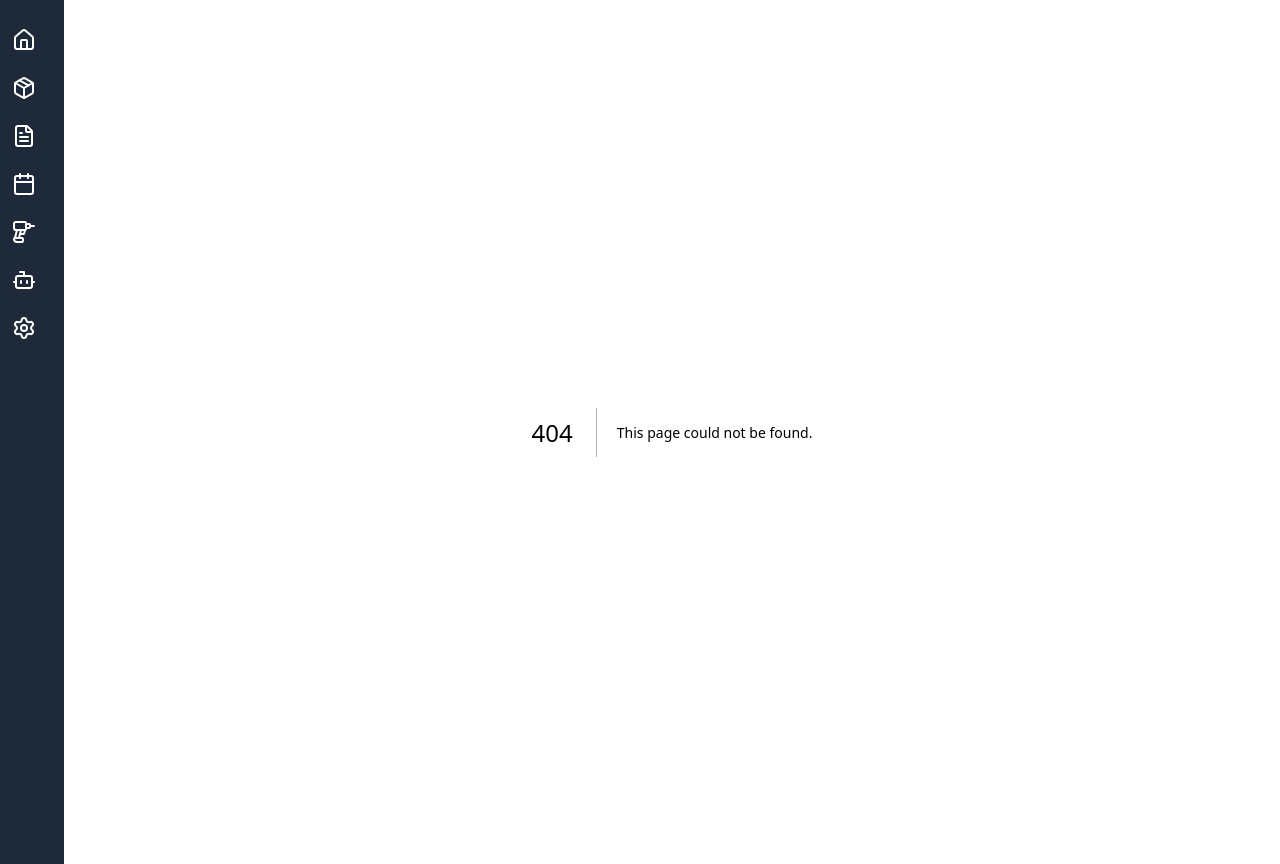
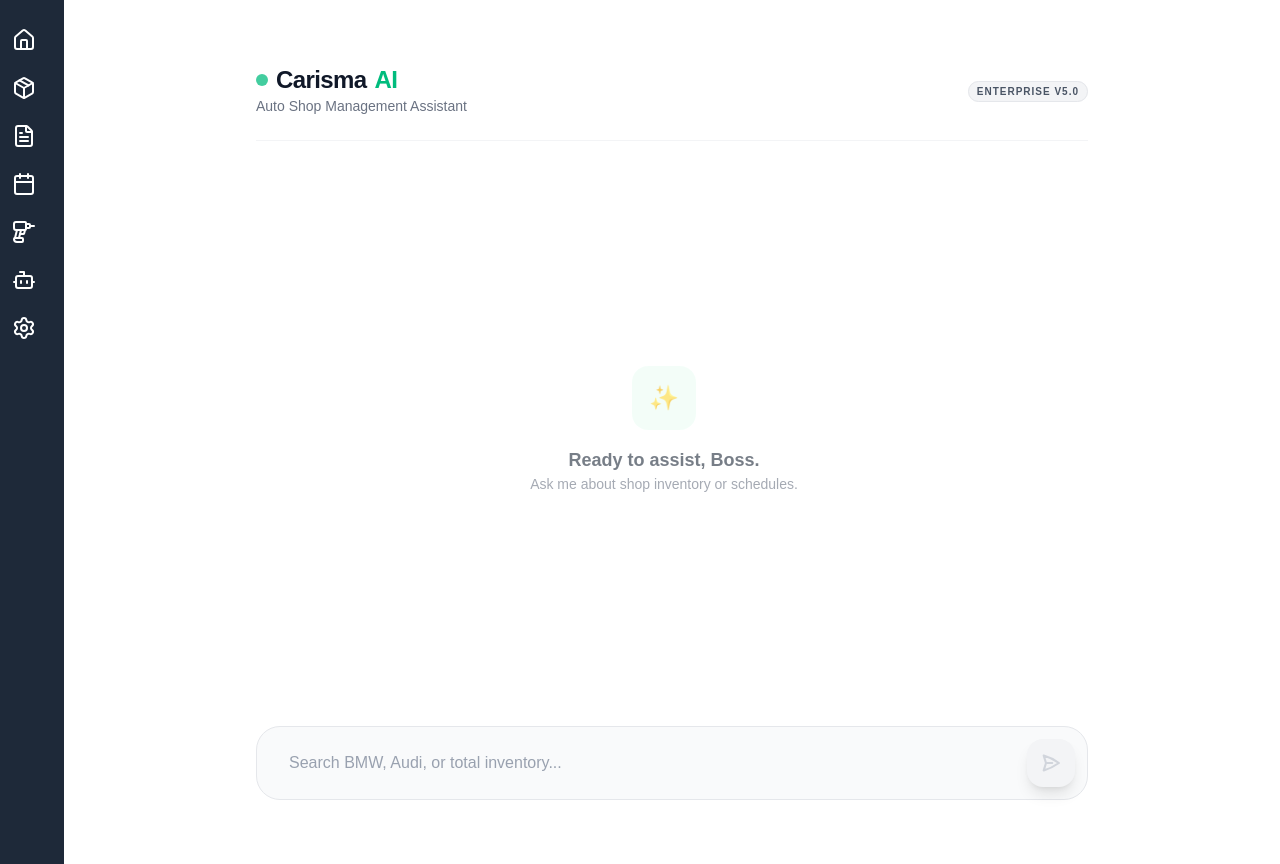
Before and after one commit to rsothilingam93/Carisma, a Next.js app: page /chatbot in a window 1280 px wide. Before the commit this address had no page. Built offline with nearby package versions, Linux system fonts and the light colour scheme.

Commit message:
added AI chatbot specifically trained for our webapp

```diff
--- /dev/null
+++ b/app/api/chat/route.ts
@@ -0,0 +1,41 @@
+import { google } from "@ai-sdk/google";
+import { streamText, convertToModelMessages, tool, type UIMessage } from "ai";
+import { createClient } from "@supabase/supabase-js";
+import { z } from "zod";
+
+export const maxDuration = 30;
+export const dynamic = 'force-dynamic';
+
+export async function POST(req: Request) {
+  try {
+    const { messages }: { messages: UIMessage[] } = await req.json();
+    const supabase = createClient(process.env.NEXT_PUBLIC_SUPABASE_URL!, process.env.NEXT_PUBLIC_SUPABASE_ANON_KEY!);
+
+    const result = await streamText({
+      model: google("gemini-2.5-flash-lite"),
+      messages: await convertToModelMessages(messages),
+      system: "You are Carisma Assistant. Use 'getInventoryCount' for ALL inventory/brand questions. Pass the brand name to the 'make' parameter if mentioned. Always summarize the result in a friendly sentence.",
+      maxSteps: 5,
+      tools: {
+        getInventoryCount: tool({
+          description: "Get vehicle counts. Use 'make' parameter for specific brands.",
+          parameters: z.object({
+            make: z.string().optional().describe("The car brand (e.g., 'BMW')"),
+          }),
+          execute: async ({ make }) => {
+            let query = supabase.from('inventory').select('*', { count: 'exact', head: true });
+            if (make) query = query.ilike('make', make);
+
+            const { count, error } = await query;
+            if (error) throw new Error(error.message);
+            return { count: count ?? 0, make: make ?? 'all' };
+          },
+        }),
+      },
+    });
+
+    return result.toUIMessageStreamResponse();
+  } catch (err: any) {
+    return new Response(JSON.stringify({ error: err.message }), { status: 500 });
+  }
+}
--- /dev/null
+++ b/app/chatbot/page.tsx
@@ -0,0 +1,143 @@
+"use client";
+
+import { useChat } from "@ai-sdk/react";
+import { useState, useEffect, useRef } from "react";
+
+export default function ChatbotPage() {
+  const [chatInput, setChatInput] = useState("");
+  const scrollRef = useRef<HTMLDivElement>(null);
+
+  const { messages, sendMessage, status, error } = useChat({
+    api: "/api/chat",
+  });
+
+  const isBusy = status === "streaming" || status === "submitted";
+
+  // Auto-scroll to bottom
+  useEffect(() => {
+    if (scrollRef.current) {
+      scrollRef.current.scrollTop = scrollRef.current.scrollHeight;
+    }
+  }, [messages, isBusy]);
+
+  const handleFormSubmit = async (e: React.FormEvent) => {
+    e.preventDefault();
+    if (!chatInput.trim() || isBusy) return;
+
+    // Sending as an object so the backend logs 'User Message: content'
+    await sendMessage({ text: chatInput });
+    setChatInput("");
+  };
+
+  return (
+    <div className="flex flex-col h-screen max-w-4xl mx-auto p-4 md:p-8 bg-white selection:bg-emerald-100">
+      {/* Header Section */}
+      <header className="flex items-center justify-between pb-6 border-b border-gray-100 mb-4">
+        <div>
+          <h1 className="text-2xl font-bold tracking-tight text-gray-900 flex items-center gap-2">
+            <span className="w-3 h-3 bg-emerald-500 rounded-full animate-pulse" />
+            Carisma <span className="text-emerald-500">AI</span>
+          </h1>
+          <p className="text-sm text-gray-500 font-medium">Auto Shop Management Assistant</p>
+        </div>
+        <div className="hidden md:block">
+          <span className="text-[10px] px-2 py-1 bg-gray-100 text-gray-600 rounded-full uppercase tracking-widest font-bold border border-gray-200">
+            Enterprise v5.0
+          </span>
+        </div>
+      </header>
+
+      {/* Main Chat Area */}
+      <div
+        ref={scrollRef}
+        className="flex-1 overflow-y-auto pr-4 space-y-6 scrollbar-thin scrollbar-thumb-gray-200"
+      >
+        {messages.length === 0 && (
+          <div className="h-full flex flex-col items-center justify-center text-center space-y-4 opacity-60">
+            <div className="w-16 h-16 bg-emerald-50 rounded-2xl flex items-center justify-center text-emerald-500 text-2xl">✨</div>
+            <div>
+              <h3 className="text-lg font-semibold text-gray-800">Ready to assist, Boss.</h3>
+              <p className="text-sm text-gray-500 max-w-xs">Ask me about shop inventory or schedules.</p>
+            </div>
+          </div>
+        )}
+
+        {messages.map((m) => (
+          <div key={m.id} className={`flex ${m.role === "user" ? "justify-end" : "justify-start"} animate-in fade-in slide-in-from-bottom-2 duration-300`}>
+            <div className={`max-w-[85%] md:max-w-[70%] rounded-3xl px-5 py-3 shadow-sm ${
+              m.role === "user" ? "bg-emerald-600 text-white rounded-tr-none" : "bg-gray-100 border border-gray-200 text-gray-800 rounded-tl-none"
+            }`}>
+              <span className={`text-[9px] uppercase font-bold tracking-tighter mb-1 block opacity-50 ${m.role === "user" ? "text-right" : "text-left"}`}>
+                {m.role === "user" ? "Shop Owner" : "Carisma AI"}
+              </span>
+              <div className="text-[15px] leading-relaxed whitespace-pre-wrap">
+                {/* Logic to handle parts correctly */}
+                {m.parts?.map((part, i) => {
+                  if (part.type === 'text') {
+                    return <span key={i}>{part.text}</span>;
+                  }
+                  if (part.type === 'tool-invocation') {
+                    return (
+                      <div key={i} className="flex items-center gap-2 text-xs font-mono text-emerald-600 bg-emerald-50/50 p-2 rounded-lg my-2 border border-emerald-100">
+                        <span className="relative flex h-2 w-2">
+                          <span className="animate-ping absolute inline-flex h-full w-full rounded-full bg-emerald-400 opacity-75"></span>
+                          <span className="relative inline-flex rounded-full h-2 w-2 bg-emerald-500"></span>
+                        </span>
+                        Querying Inventory...
+                      </div>
+                    );
+                  }
+                  return null;
+                })}
+              </div>
+            </div>
+          </div>
+        ))}
+
+        {/* Global Loading State */}
+        {isBusy && (
+          <div className="flex justify-start">
+            <div className="bg-gray-50 border border-gray-100 rounded-2xl rounded-tl-none px-5 py-3 flex gap-1 items-center shadow-sm">
+              <span className="w-1.5 h-1.5 bg-emerald-400 rounded-full animate-bounce [animation-delay:-0.3s]" />
+              <span className="w-1.5 h-1.5 bg-emerald-400 rounded-full animate-bounce [animation-delay:-0.15s]" />
+              <span className="w-1.5 h-1.5 bg-emerald-400 rounded-full animate-bounce" />
+            </div>
+          </div>
+        )}
+      </div>
+
+      {/* Input Area */}
+      <div className="pt-6">
+        <form onSubmit={handleFormSubmit} className="relative bg-gray-50 rounded-3xl p-2 border border-gray-200 focus-within:border-emerald-500 focus-within:ring-2 focus-within:ring-emerald-100 transition-all duration-200">
+          <input
+            value={chatInput}
+            onChange={(e) => setChatInput(e.target.value)}
+            className="w-full bg-transparent border-none px-6 py-4 outline-none text-gray-800 placeholder:text-gray-400"
+            placeholder="Search BMW, Audi, or total inventory..."
+          />
+          <button
+            type="submit"
+            disabled={isBusy || !chatInput.trim()}
+            className="absolute right-3 top-3 h-12 w-12 bg-gray-900 text-white rounded-2xl flex items-center justify-center hover:bg-emerald-600 disabled:bg-gray-100 disabled:text-gray-300 transition-all duration-200 active:scale-95 shadow-lg"
+          >
+            {isBusy ? (
+               <div className="w-5 h-5 border-2 border-white/30 border-t-white rounded-full animate-spin" />
+            ) : (
+              <svg xmlns="http://www.w3.org/2000/svg" fill="none" viewBox="0 0 24 24" strokeWidth={2.5} stroke="currentColor" className="w-5 h-5">
+                <path strokeLinecap="round" strokeLinejoin="round" d="M6 12 3.269 3.125A59.769 59.769 0 0 1 21.485 12 59.768 59.768 0 0 1 3.27 20.875L5.999 12Zm0 0h7.5" />
+              </svg>
+            )}
+          </button>
+        </form>
+        {error && (
+          <div className="flex items-center gap-2 mt-3 ml-4">
+            <div className="w-1.5 h-1.5 bg-red-500 rounded-full animate-pulse" />
+            <p className="text-red-500 text-[10px] uppercase font-bold tracking-tighter italic">
+              {error.message.includes('quota') ? 'Quota Exceeded - Please wait a minute' : `Error: ${error.message}`}
+            </p>
+          </div>
+        )}
+      </div>
+    </div>
+  );
+}
--- a/app/layout.tsx
+++ b/app/layout.tsx
@@ -70,7 +70,7 @@
           </Link>
 
             {/* Chatbot */}
-            <Link href="/parts" className="flex items-center w-full px-3 py-3 hover:bg-gray-700 rounded">
+            <Link href="/chatbot" className="flex items-center w-full px-3 py-3 hover:bg-gray-700 rounded">
             <Bot className="w-6 h-6 flex-shrink-0" />
             <span className="ml-3 opacity-0 group-hover:opacity-100 transition-opacity duration-300">
             Chatbot
--- a/package.json
+++ b/package.json
@@ -9,7 +9,11 @@
     "lint": "eslint"
   },
   "dependencies": {
+    "@ai-sdk/google": "^3.0.30",
+    "@ai-sdk/openai": "^3.0.30",
+    "@ai-sdk/react": "^3.0.97",
     "@supabase/supabase-js": "^2.97.0",
+    "ai": "^6.0.95",
     "lucide-react": "^0.564.0",
     "next": "16.1.6",
     "react": "19.2.3",
```
Also changed, not shown: 2 other files (tests, documents, lock files or other folders).
